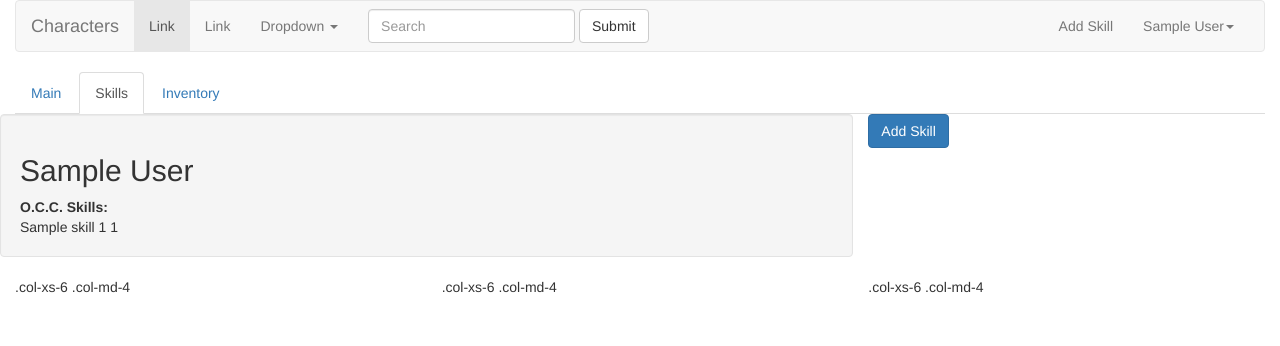
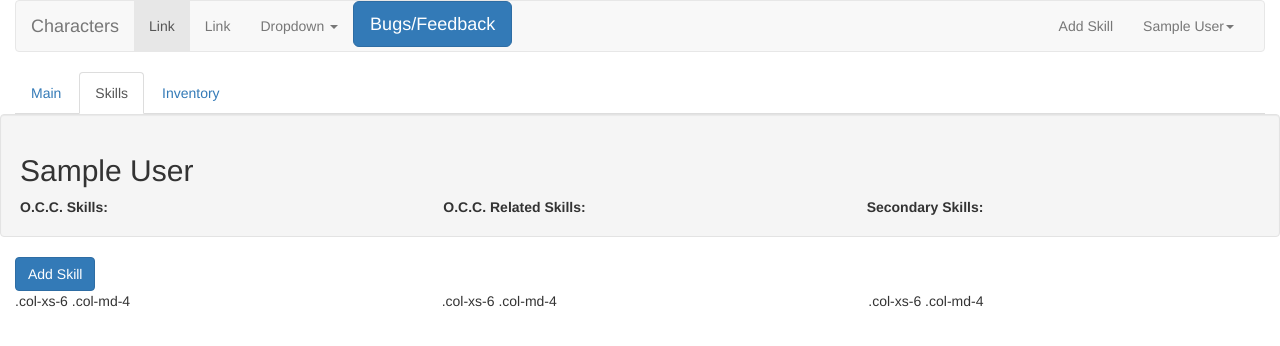
Before and after one commit to powkhenai/shrouded-island, a Flask app: page /character/1/skills in a window 1280 px wide. Shown: the top 346 px of the page. Run offline with Flask 2, Linux system fonts and the light colour scheme; a user stored in the database is signed in; tables that the repository leaves empty hold one stand-in row (values such as "Sample post"); some libraries are stand-ins or nearby versions.

Commit message:
Reorged skill layout, and added buttons for viewing the description via modal.

```diff
--- a/app/templates/base.html
+++ b/app/templates/base.html
@@ -44,12 +44,15 @@
 		      </ul>
 		    </li>
 		  </ul>
+		  <a href="https://github.com/powkhenai/shrouded-island/issues" class="btn btn-primary btn-lg" role="button">Bugs/Feedback</a>
+		  <!--
 		  <form class="navbar-form navbar-left">
 		    <div class="form-group">
 		      <input type="text" class="form-control" placeholder="Search">
 		    </div>
 		    <button type="submit" class="btn btn-default">Submit</button>
 		  </form>
+		  -->
 		  <ul class="nav navbar-nav navbar-right">
 		    <li><a href="/newskill">Add Skill</a></li>
 		    <li class="dropdown">
--- a/app/templates/skills.html
+++ b/app/templates/skills.html
@@ -7,14 +7,36 @@
 	<li role="presentation"><a href="#">Inventory</a></li>
     </ul>
     <div class="row">
-	<div class="col-xs-12 col-md-8 well">
+	<div class="col-xs-12 well">
 	    <h2>{{ character.first_name }} {{ character.last_name }}</h2>
-	    <b>O.C.C. Skills: </b>
-	    <br>
-	    {% for skill in character.skills %}
-		{{ skill.skill.name }} {{ skill.skill.base }} {{ skill.skill.per_level }}
-		<br>
-	    {% endfor %}
+	    <div class="row">
+		{% set skillgroups = [ ('OCC','O.C.C. Skills'), ('REL','O.C.C. Related Skills'), ('SEC','Secondary Skills')] %}
+		{% for (key, value) in skillgroups %}
+		<div class="col-xs-12 col-md-4">
+		    <b>{{ value }}:</b>
+		    {% for skill in character.skills %}
+		    {% if skill.skill_type == key %}
+		    <div class="row">
+			<div class="col-xs-6">
+			    {{ skill.skill.name }}
+			</div>
+			<div class="col-xs-2">
+			    {{ skill.skill.base }}
+			</div>
+			<div class="col-xs-2">
+			    <button type="button"
+			    class="btn btn-primary btn-xs"
+			    data-toggle="modal"
+			    data-target="#skilldesc_{{ skill.skill.id }}">
+				show
+			    </button>
+			</div>
+		    </div>
+		    {% endif %}
+		    {% endfor %}
+		</div>
+		{% endfor %}
+	    </div>
 	</div>
 	<div class="col-xs-6 col-md-4">
 	    <button type="button" class="btn btn-primary" data-toggle="modal" data-target="#addskill">
@@ -29,7 +51,32 @@
 	<div class="col-xs-6 col-md-4">.col-xs-6 .col-md-4</div>
 	<div class="col-xs-6 col-md-4">.col-xs-6 .col-md-4</div>
     </div>
-    <!-- Modal -->
+    {% for skill in character.skills %}
+    <!-- {{ skill.skill.name }} Desc Modal -->
+    <div class="modal fade" id="skilldesc_{{ skill.skill.id }}" tabindex="-1" role="dialog" aria-labelledby="myModalLabel">
+      <div class="modal-dialog" role="document">
+        <div class="modal-content">
+          <div class="modal-header">
+            <button type="button" class="close" data-dismiss="modal" aria-label="Close">
+              <span aria-hidden="true">&times;</span>
+            </button>
+	    <h4 class="modal-title" id="myModalLabel">{{ skill.skill.name }}</h4>
+          </div>
+          <div class="modal-body">
+	      <b>Desc:</b>
+	      <br>
+	      <p>{{ skill.skill.description|safe }}</p>
+	      {% if skill.skill.note %}
+	      <br>
+	      <b>Note:</b>
+	      <p>{{ skill.skill.note }}</p>
+	      {% endif %}
+          </div>
+        </div>
+      </div>
+    </div>
+    {% endfor %}
+    <!-- Add Skill Modal -->
     <div class="modal fade" id="addskill" tabindex="-1" role="dialog" aria-labelledby="myModalLabel">
       <div class="modal-dialog" role="document">
         <div class="modal-content">
@@ -42,7 +89,7 @@
           <div class="modal-body">
 	      <form class="form" action="" method="post" name="addskilltochar">
 		  {{ form.hidden_tag() }}
-		{{ form.category(class_="form-contorl", id="cat_sel") }}
+		{{ form.category(class_="form-control", id="cat_sel") }}
 		{{ form.skill_type(class_="form-control") }}
 		{{ form.skills(class_="form-control", id="skill_list", height="40px", width="30px") }}
 		<span id="test_out">output</span>
--- a/app/templates/test.html
+++ b/app/templates/test.html
@@ -21,7 +21,7 @@
 		</div>
 		<div class="col-xs-3 col-md-3"></div>
 		<div class="col-xs-1 col-md-1">
-		    <button type="button" class="btn btn-danger" data-toggle="modal" data-target="#del{{ char.first_name }}">
+		    <button type="button" class="btn btn-danger" data-toggle="modal" data-target="#del{{ char.id }}">
 			<span class="glyphicon glyphicon-trash" aria-hidden="true"></span>
 		    </button>
 		</div>
@@ -29,7 +29,7 @@
 	</div>
     </div>
     <!-- Modal -->
-    <div class="modal fade" id="del{{ char.first_name }}" tabindex="-1" role="dialog" aria-labelledby="myModalLabel">
+    <div class="modal fade" id="del{{ char.id }}" tabindex="-1" role="dialog" aria-labelledby="myModalLabel">
       <div class="modal-dialog" role="document">
 	<div class="modal-content">
 	  <div class="modal-header">
```
